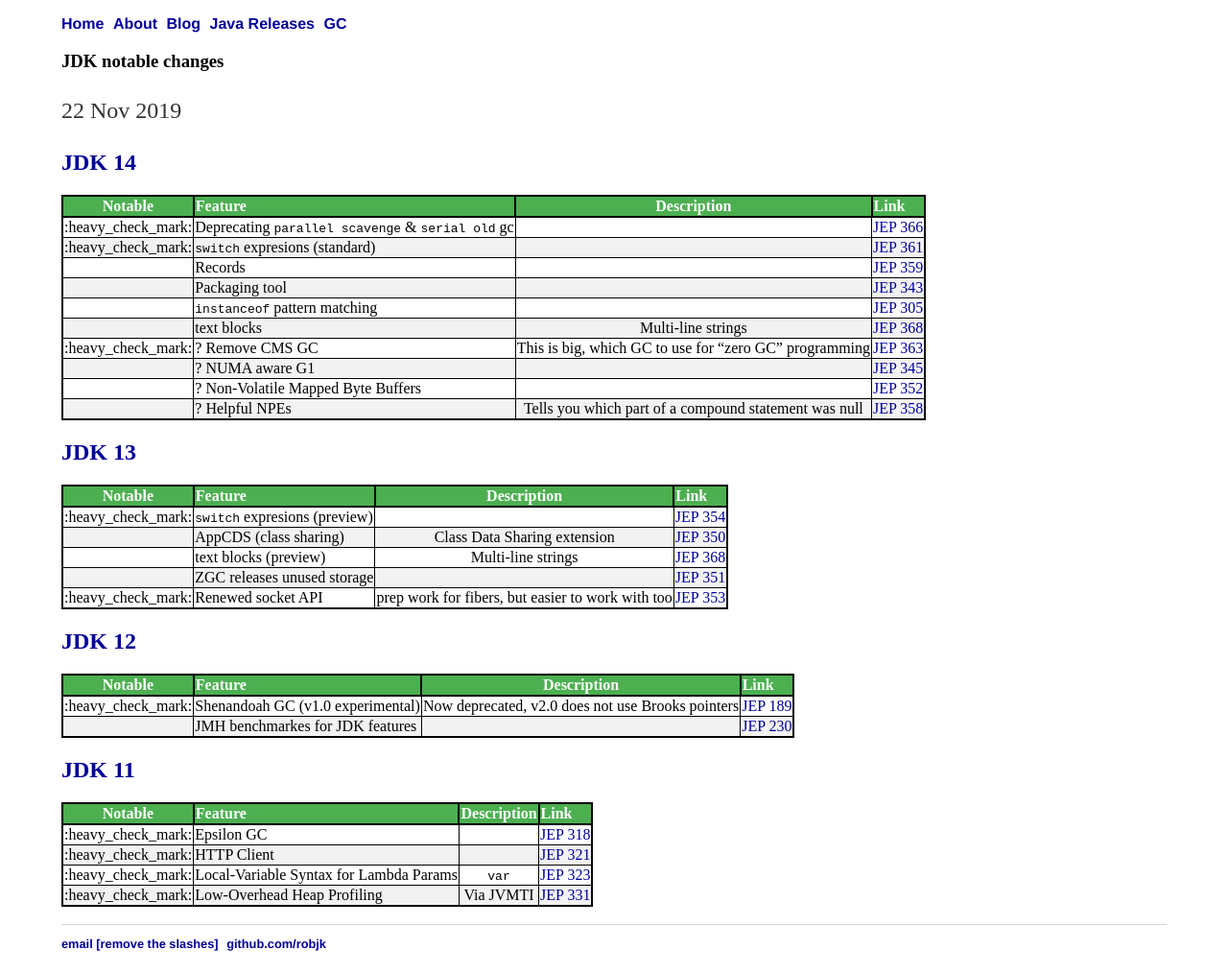
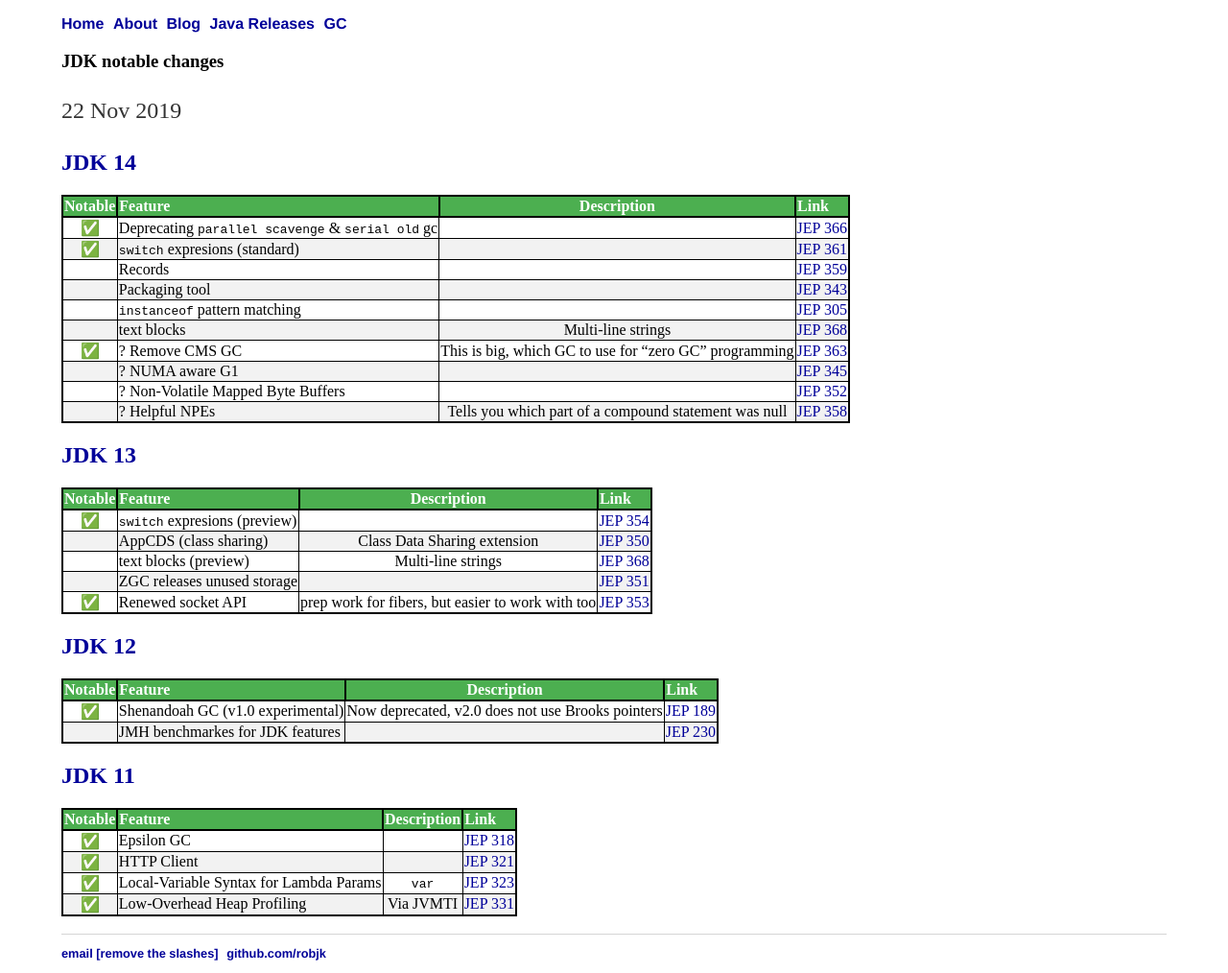
Before and after one commit to robjk/robjk.github.io, a Jekyll site: the page built from topics/java-releases.md, in a window 1280 px wide. Shown: the whole page at 96% size. Built offline with Jekyll 4.4.1, drawn with Linux system fonts in a browser that asks for light colours; some of the changed lines change nothing that is shown.

Commit message:
updated ticks

```diff
--- a/topics/java-releases.md
+++ b/topics/java-releases.md
@@ -6,42 +6,42 @@ date: 2019-11-22
 
 ## [JDK 14](https://openjdk.java.net/projects/jdk/14/)
 
-|      Notable       | Feature                                           |                      Description                       | Link                                         |
-|:------------------:|:--------------------------------------------------|:------------------------------------------------------:|:---------------------------------------------|
-| :heavy_check_mark: | Deprecating `parallel scavenge` & `serial old` gc |                                                        | [JEP 366](https://openjdk.java.net/jeps/366) |
-| :heavy_check_mark: | `switch` expresions (standard)                    |                                                        | [JEP 361](https://openjdk.java.net/jeps/361) |
-|                    | Records                                           |                                                        | [JEP 359](https://openjdk.java.net/jeps/359) |
-|                    | Packaging tool                                                                                            || [JEP 343](https://openjdk.java.net/jeps/343) |
-|                    | `instanceof` pattern matching                                                                             || [JEP 305](https://openjdk.java.net/jeps/305) |
-|                    | text blocks                                       |                   Multi-line strings                   | [JEP 368](https://openjdk.java.net/jeps/368) |
-| :heavy_check_mark: | ? Remove CMS GC                                   | This is big, which GC to use for "zero GC" programming | [JEP 363](https://openjdk.java.net/jeps/363) |
-|                    | ? NUMA aware G1                                   |                                                        | [JEP 345](https://openjdk.java.net/jeps/345) |
-|                    | ? Non-Volatile Mapped Byte Buffers                |                                                        | [JEP 352](https://openjdk.java.net/jeps/352) |
-|                    | ? Helpful NPEs                                    | Tells you which part of a compound statement was null  | [JEP 358](https://openjdk.java.net/jeps/358) |
+| Notable | Feature                                           |                      Description                       | Link                                         |
+|:-------:|:--------------------------------------------------|:------------------------------------------------------:|:---------------------------------------------|
+|    ✅    | Deprecating `parallel scavenge` & `serial old` gc |                                                        | [JEP 366](https://openjdk.java.net/jeps/366) |
+|    ✅    | `switch` expresions (standard)                    |                                                        | [JEP 361](https://openjdk.java.net/jeps/361) |
+|         | Records                                           |                                                        | [JEP 359](https://openjdk.java.net/jeps/359) |
+|         | Packaging tool                                                                                            || [JEP 343](https://openjdk.java.net/jeps/343) |
+|         | `instanceof` pattern matching                                                                             || [JEP 305](https://openjdk.java.net/jeps/305) |
+|         | text blocks                                       |                   Multi-line strings                   | [JEP 368](https://openjdk.java.net/jeps/368) |
+|    ✅    | ? Remove CMS GC                                   | This is big, which GC to use for "zero GC" programming | [JEP 363](https://openjdk.java.net/jeps/363) |
+|         | ? NUMA aware G1                                   |                                                        | [JEP 345](https://openjdk.java.net/jeps/345) |
+|         | ? Non-Volatile Mapped Byte Buffers                |                                                        | [JEP 352](https://openjdk.java.net/jeps/352) |
+|         | ? Helpful NPEs                                    | Tells you which part of a compound statement was null  | [JEP 358](https://openjdk.java.net/jeps/358) |
 
 ## [JDK 13](https://openjdk.java.net/projects/jdk/13/)
 
-|      Notable       | Feature                       |                    Description                    | Link                                         |
-|:------------------:|:------------------------------|:-------------------------------------------------:|:---------------------------------------------|
-| :heavy_check_mark: | `switch` expresions (preview) |                                                   | [JEP 354](https://openjdk.java.net/jeps/354) |
-|                    | AppCDS (class sharing)        |           Class Data Sharing extension            | [JEP 350](https://openjdk.java.net/jeps/350) |
-|                    | text blocks (preview)         |                Multi-line strings                 | [JEP 368](https://openjdk.java.net/jeps/368) |
-|                    | ZGC releases unused storage   |                                                   | [JEP 351](https://openjdk.java.net/jeps/351) |
-| :heavy_check_mark: | Renewed socket API            | prep work for fibers, but easier to work with too | [JEP 353](https://openjdk.java.net/jeps/353) |
+| Notable | Feature                       |                    Description                    | Link                                         |
+|:-------:|:------------------------------|:-------------------------------------------------:|:---------------------------------------------|
+|    ✅    | `switch` expresions (preview) |                                                   | [JEP 354](https://openjdk.java.net/jeps/354) |
+|         | AppCDS (class sharing)        |           Class Data Sharing extension            | [JEP 350](https://openjdk.java.net/jeps/350) |
+|         | text blocks (preview)         |                Multi-line strings                 | [JEP 368](https://openjdk.java.net/jeps/368) |
+|         | ZGC releases unused storage   |                                                   | [JEP 351](https://openjdk.java.net/jeps/351) |
+|    ✅    | Renewed socket API            | prep work for fibers, but easier to work with too | [JEP 353](https://openjdk.java.net/jeps/353) |
 
 
 ## [JDK 12](https://openjdk.java.net/projects/jdk/12/)
 
-|      Notable       | Feature                           |                    Description                    | Link                                         |
-|:------------------:|:----------------------------------|:-------------------------------------------------:|:---------------------------------------------|
-| :heavy_check_mark: | Shenandoah GC (v1.0 experimental) | Now deprecated, v2.0 does not use Brooks pointers | [JEP 189](https://openjdk.java.net/jeps/189) |
-|                    | JMH benchmarkes for JDK features                                                     || [JEP 230](https://openjdk.java.net/jeps/230) |
+| Notable | Feature                           |                    Description                    | Link                                         |
+|:-------:|:----------------------------------|:-------------------------------------------------:|:---------------------------------------------|
+|    ✅    | Shenandoah GC (v1.0 experimental) | Now deprecated, v2.0 does not use Brooks pointers | [JEP 189](https://openjdk.java.net/jeps/189) |
+|         | JMH benchmarkes for JDK features                                                     || [JEP 230](https://openjdk.java.net/jeps/230) |
 
 ## [JDK 11](https://openjdk.java.net/projects/jdk/11/)
 
-|      Notable       | Feature                                 | Description | Link                                         |
-|:------------------:|:----------------------------------------|:-----------:|:---------------------------------------------|
-| :heavy_check_mark: | Epsilon GC                              |             | [JEP 318](https://openjdk.java.net/jeps/318) |
-| :heavy_check_mark: | HTTP Client                             |             | [JEP 321](https://openjdk.java.net/jeps/321) |
-| :heavy_check_mark: | Local-Variable Syntax for Lambda Params |    `var`    | [JEP 323](https://openjdk.java.net/jeps/323) |
-| :heavy_check_mark: | Low-Overhead Heap Profiling             |  Via JVMTI  | [JEP 331](https://openjdk.java.net/jeps/331) |
+| Notable | Feature                                 | Description | Link                                         |
+|:-------:|:----------------------------------------|:-----------:|:---------------------------------------------|
+|    ✅    | Epsilon GC                              |             | [JEP 318](https://openjdk.java.net/jeps/318) |
+|    ✅    | HTTP Client                             |             | [JEP 321](https://openjdk.java.net/jeps/321) |
+|    ✅    | Local-Variable Syntax for Lambda Params |    `var`    | [JEP 323](https://openjdk.java.net/jeps/323) |
+|    ✅    | Low-Overhead Heap Profiling             |  Via JVMTI  | [JEP 331](https://openjdk.java.net/jeps/331) |
```
Also changed, not shown: topics/garbage-collection.md (+1 -0 lines).
